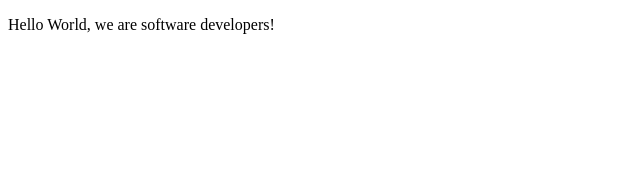
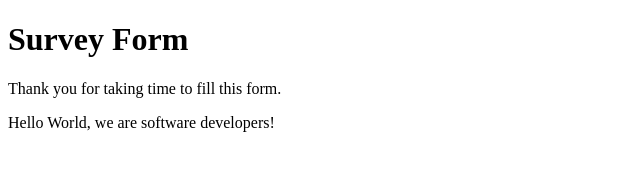
Before and after one commit to mansa-susa/faruq_benjamin_microverse_trials, a plain HTML site: page index.html in a window 1280 px wide. Shown: the whole page, without its empty margins (0-640 px from the left). Drawn offline with Linux system fonts and the light colour scheme.

Commit message:
i filled stories 1 and 2 by adding h1 and p tag

```diff
--- a/index.html
+++ b/index.html
@@ -2,24 +2,21 @@
 <html lang="en">
   <head>
     <meta charset="UTF-8">
-    <title>Fork Me! FCC: Test Suite Template</title>
+    <title> Survey Form</title>
     <link rel="stylesheet" href="css/style.css">
   </head>
 
   <body>
+    <h1 id="title">Survey Form</h1>
+    <p id="description">Thank you for taking time to fill this form.</p>
     <script src="https://cdn.freecodecamp.org/testable-projects-fcc/v1/bundle.js"></script>
-
     <!--
-
     Hello Camper!
-
     For now, the test suite only works in Chrome!
     Please read the README below in the JS Editor before beginning.
     Feel free to delete this message once you have read it.
     Good luck and Happy Coding!
-
     - The freeCodeCamp Team
-
     -->
     <script  src="js/index.js"></script>
     <p>Hello World, we are software developers!</p>
```
